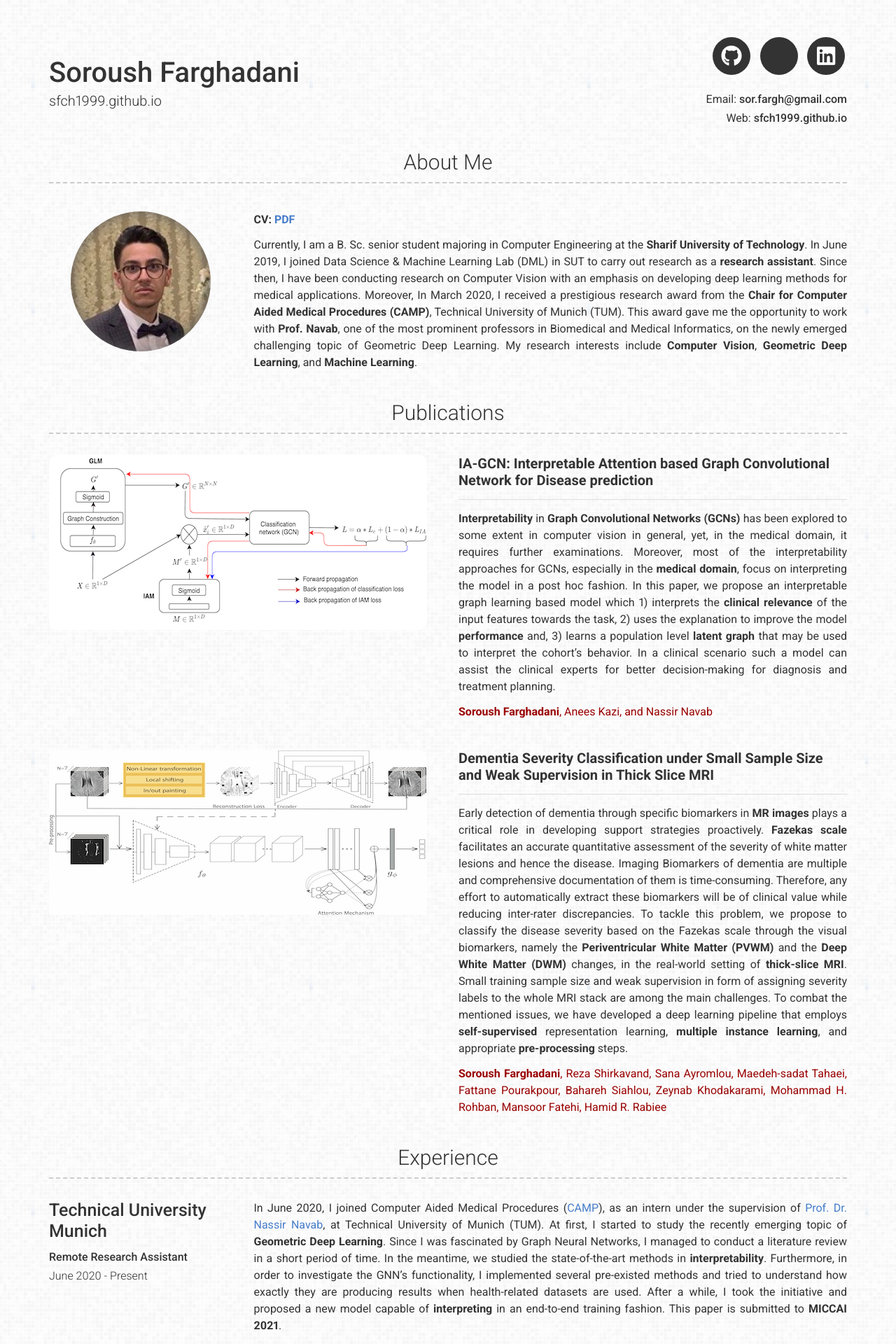
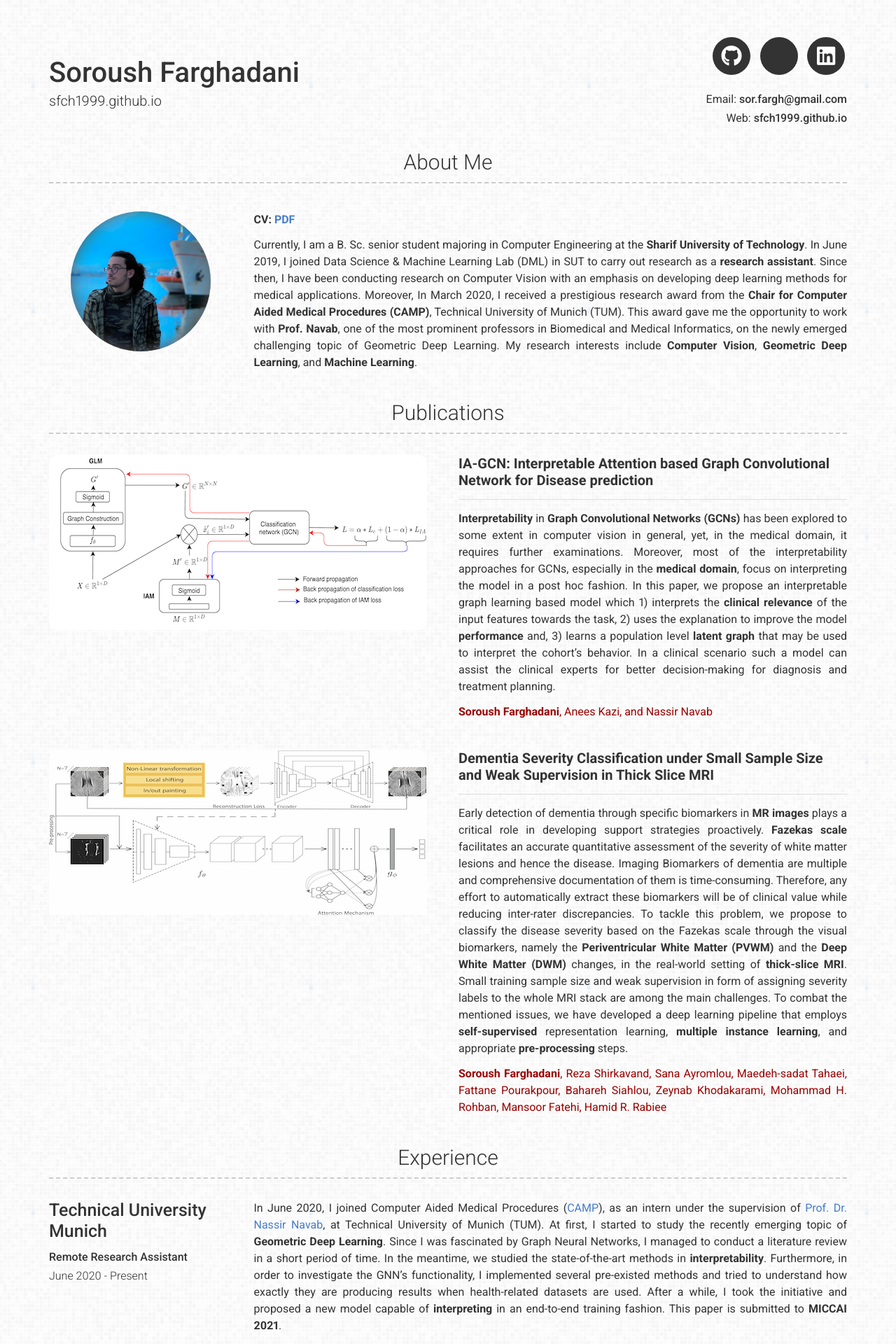
Before and after one commit to sfch1999/sfch1999.github.io, a Jekyll site: the page built from index.md, in a window 1280 px wide. Shown: the top 1920 px of the page at 70% size. Built offline with Jekyll 4.4.1, drawn with Linux system fonts in a browser that asks for light colours; a style sheet for code colours, icons or effects is not loaded.

Commit message:
new Profile Pic

```diff
--- a/_config.yml
+++ b/_config.yml
@@ -25,7 +25,7 @@ linkedin_username: soroush-farghadani
 
 # About Section
 # about_title: About Me
-about_profile_image: images/papyon.jpeg
+about_profile_image: images/Soori - Izmir.jpg
 about_content: | # this will include new lines to allow paragraphs
   **CV: [PDF](https://sfch1999.github.io/files/CV.pdf)**
 
```
Also changed, not shown: images/Soori - Izmir.jpg (added), images/papyon.jpeg (deleted), 1 other file.
